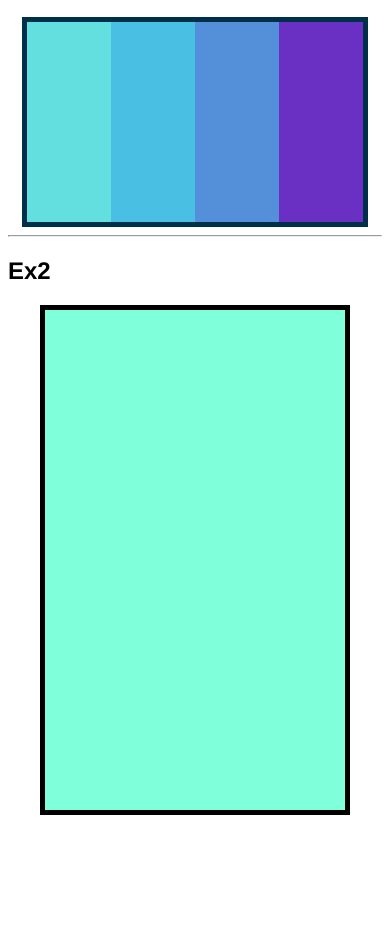
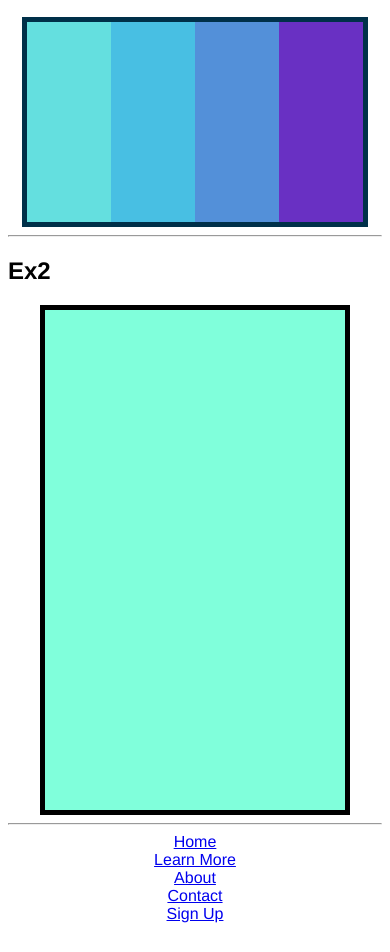
Before and after one commit to AashishNandakumar/WebDevelopment_CSS, a plain HTML site: page Section_10/index.html in a window 390 px wide. Shown: the part 148-1100 px from the top of the page. Before the commit the page ends 971 px from the top, so only its background shows below. Drawn offline with Linux system fonts and the light colour scheme.

Commit message:
flex box and media queries finished, started pricing panel project

```diff
--- a/Section_10/index.html
+++ b/Section_10/index.html
@@ -3,7 +3,7 @@
   <head>
     <meta charset="UTF-8" />
     <meta name="viewport" content="width=device-width, initial-scale=1.0" />
-    <title>Flexbod demo</title>
+    <title>Flexbox demo</title>
     <link rel="stylesheet" href="styels.css" />
   </head>
   <body>
@@ -23,5 +23,21 @@
       <section class="maincontent"></section>
       <section class="sidebar"></section>
     </main>
+    <hr />
+    <!-- Responsive design: A website that looks good on all screen sizes -->
+    <!-- Media queries: modify styles based on screen width or device type -->
+    <!-- stripe.com : nice responsive website -->
+    <section class="mediaQueries1">
+      <nav>
+        <a href="#home">Home</a>
+        <ul>
+          <li><a href="#Home">Learn More</a></li>
+          <li><a href="#Home">About</a></li>
+          <li><a href="#Home">Contact</a></li>
+        </ul>
+        <a href="#signup">Sign Up</a>
+      </nav>
+      <h1>Media Queries</h1>
+    </section>
   </body>
 </html>
--- a/Section_10/styels.css
+++ b/Section_10/styels.css
@@ -89,3 +89,47 @@ main .maincontent {
     background-color: #80ffdb;
     flex: 2 900px;
 }
+
+/* MEDIA QUERIES */
+
+.mediaQueries1 h1 {
+    color: aqua;
+}
+
+/* if it is below 800px and above 400 px this property is applied */
+@media (max-width: 800px) {
+    .mediaQueries1 h1 {
+        font-size: 4em;
+    }
+
+    nav, nav ul {
+        flex-direction: column;
+        align-items: center;
+    }
+
+}
+
+@media (max-width: 600px) {
+    .mediaQueries1 h1 {
+        font-size: 2.5em;
+    }
+}
+
+ul, li {
+    display: inline;
+    margin: 0;
+    padding: 0;
+}
+
+ul {
+    /* border: 3px solid red; */
+    flex: 1;
+    max-width: 50%;
+    display: flex;
+    justify-content: space-evenly;
+}
+
+.mediaQueries1 nav {
+    display: flex;
+    justify-content: space-between;
+}
--- /dev/null
+++ b/Section_11/pricingPanel.css
@@ -0,0 +1,57 @@
+/* http://meyerweb.com/eric/tools/css/reset/
+   v2.0 | 20110126
+   License: none (public domain)
+*/
+
+/* reset all browser applied styles */
+html, body, div, span, applet, object, iframe,
+h1, h2, h3, h4, h5, h6, p, blockquote, pre,
+a, abbr, acronym, address, big, cite, code,
+del, dfn, em, img, ins, kbd, q, s, samp,
+small, strike, strong, sub, sup, tt, var,
+b, u, i, center,
+dl, dt, dd, ol, ul, li,
+fieldset, form, label, legend,
+table, caption, tbody, tfoot, thead, tr, th, td,
+article, aside, canvas, details, embed,
+figure, figcaption, footer, header, hgroup,
+menu, nav, output, ruby, section, summary,
+time, mark, audio, video {
+    margin: 0;
+    padding: 0;
+    border: 0;
+    font-size: 100%;
+    font: inherit;
+    vertical-align: baseline;
+}
+
+/* HTML5 display-role reset for older browsers */
+article, aside, details, figcaption, figure,
+footer, header, hgroup, menu, nav, section {
+    display: block;
+}
+
+body {
+    line-height: 1;
+}
+
+ol, ul {
+    list-style: none;
+}
+
+blockquote, q {
+    quotes: none;
+}
+
+blockquote:before, blockquote:after,
+q:before, q:after {
+    content: '';
+    content: none;
+}
+
+table {
+    border-collapse: collapse;
+    border-spacing: 0;
+}
+
+/* BEGIN */
```
Also changed, not shown: Section_11/pricingPanel.html (added, +50 -0 lines), Section_11/icon1.png (added), Section_11/icon2.png (added), Section_11/icon3.png (added).
